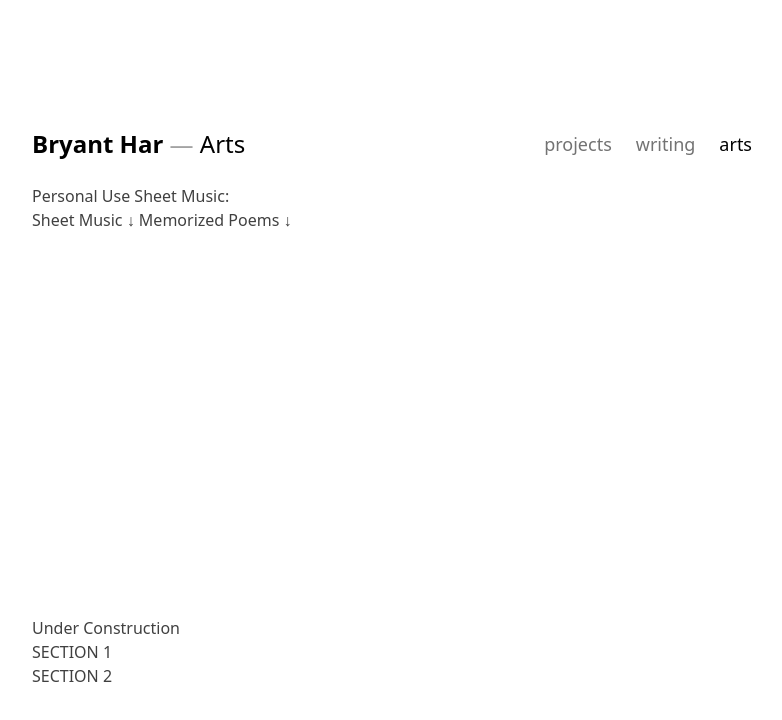
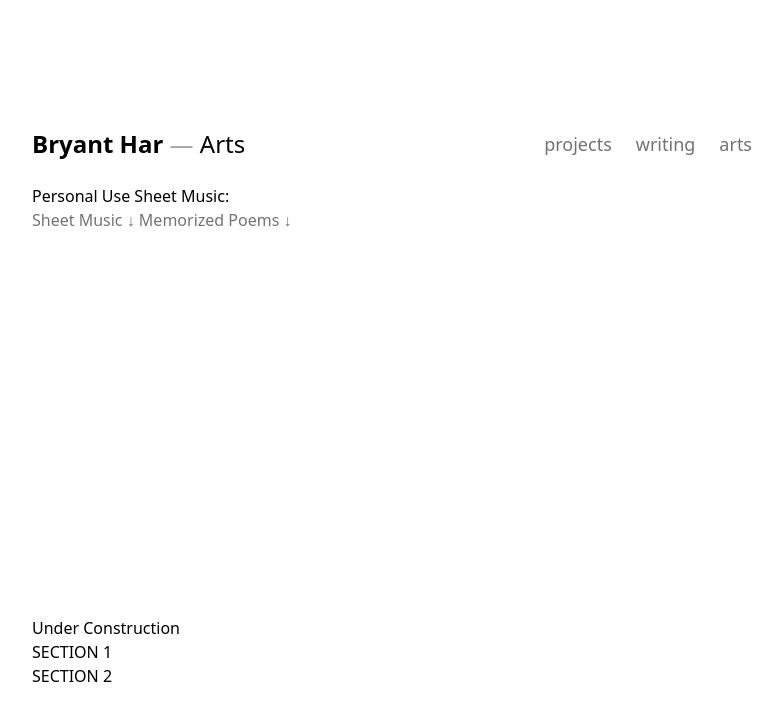
Before and after one commit to bryant-har/bryanthar.com, a Next.js app in the folder etamac/: page /about/arts in a window 1280 px wide. Shown: the top 720 px of the page, without its empty margins (248-1030 px from the left). Built offline with nearby package versions, Linux system fonts and the light colour scheme.

Commit message:
Change styles

```diff
--- a/etamac/src/pages/about/arts.js
+++ b/etamac/src/pages/about/arts.js
@@ -10,8 +10,8 @@ export default function Arts() {
         Personal Use Sheet Music:
 
       </p>
-      <Link className="link" href="#sheets">Sheet Music ↓ </Link>
-      <Link className="link" href="#poems">Memorized Poems ↓ </Link>
+      <Link className="staticlink" href="#sheets">Sheet Music ↓ </Link>
+      <Link className="staticlink" href="#poems">Memorized Poems ↓ </Link>
     </div>
     <p>
       Under Construction
@@ -25,7 +25,7 @@ export default function Arts() {
     </p>
     <div className="pb-96">
       <div id="sheets">SECTION 1</div>
-      <div id="arts">SECTION 2</div>
+      <div id="poems">SECTION 2</div>
     </div>
 
   </>
--- a/etamac/src/pages/about/index.js
+++ b/etamac/src/pages/about/index.js
@@ -16,7 +16,7 @@ export default function About() {
       <div className="text-lg space-y-14">
         <div className="space-y-5">
           <p>
-            I currently work
+            <em>I currently work</em>
           </p>
           <p>
             My ambition is to make better interactive software that helps people
--- a/etamac/src/static/Header.js
+++ b/etamac/src/static/Header.js
@@ -42,7 +42,7 @@ export default function Header() {
           </span>) : null
         }
       </h1>
-      <div className={styles["hlinks"]}>
+      <div className={styles["hspacing"]}>
         {linkjs}
       </div>
     </header >
--- a/etamac/src/static/static.module.css
+++ b/etamac/src/static/static.module.css
@@ -12,11 +12,11 @@
 }
 
 .margin {
-  @apply py-12 sm:py-24 md:py-32 text-neutral-700;
+  @apply py-12 sm:py-24 md:py-32;
 }
 
-.hlinks {
-    @apply flex items-start text-neutral-500 justify-end space-x-6 text-lg py-0.5;
+.hspacing {
+    @apply flex items-start justify-end space-x-6 text-lg py-0.5;
 }
 
 .page-title {
--- a/etamac/src/styles.css
+++ b/etamac/src/styles.css
@@ -17,5 +17,5 @@ html {
 
 /* Static Styles in ./static css module*/
 .staticlink {
-  @apply hover:text-black transition-colors
+  @apply hover:text-black transition-colors text-neutral-500
 }
```
